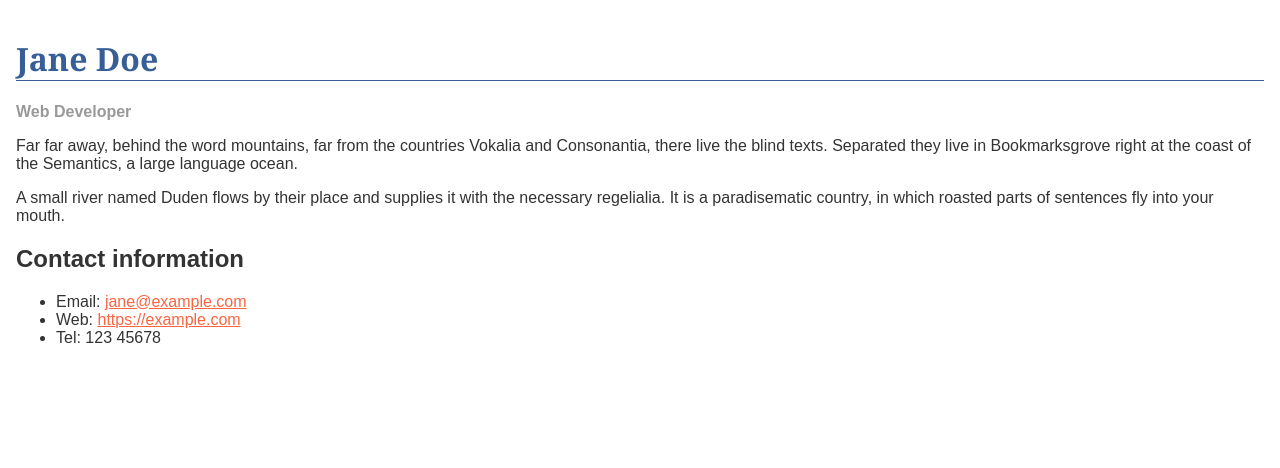
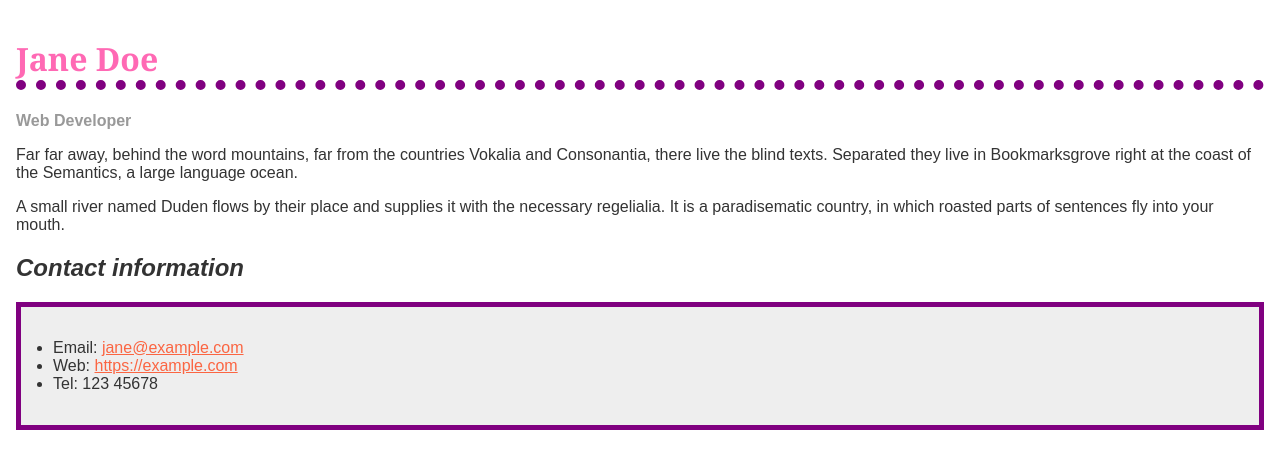
Before and after one commit to rabin5385/Rabinp, a plain HTML site: page assignment3/part1/biog-download.html in a window 1280 px wide. Drawn offline with Linux system fonts and the light colour scheme.

Commit message:
following the steps
chaned the h1 heading into pink color, chanfed h1 10px dotted boarder . change font of h2 into italicized and added ul for contact details and added background color and 5px solid purple border and used padding to push the contet away from border

```diff
--- a/assignment3/part1/biog-download.html
+++ b/assignment3/part1/biog-download.html
@@ -14,14 +14,15 @@
       }
 
       h1 {
-        color: #375e97;
+        color: hotpink;
         font-size: 2em;
         font-family: Georgia, "Times New Roman", Times, serif;
-        border-bottom: 1px solid #375e97;
+        border-bottom: 10px dotted purple;
       }
 
       h2 {
         font-size: 1.5em;
+        font-style: italic;
       }
 
       .job-title {
@@ -36,6 +37,11 @@
 
       a:hover {
         text-decoration: none;
+      }
+      ul{
+        background-color: #eeeeee;
+        border: solid purple 5px;
+        padding: 2em 2em;
       }
     </style>
   </head>
```
